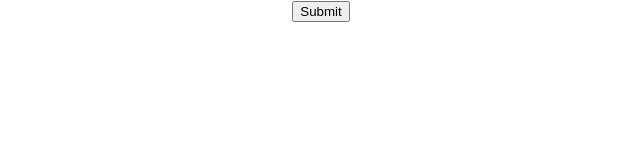
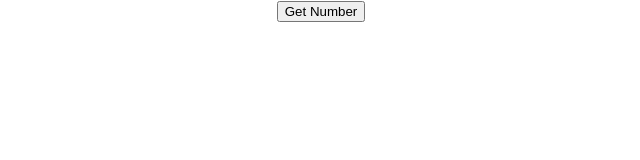
Before and after one commit to anthonye2007/React-cypress-fizzbuzz, a React app: page / in a window 1280 px wide. Shown: the top 160 px of the page, without its empty margins (319-959 px from the left). Built offline with nearby package versions, Linux system fonts and the light colour scheme.

Commit message:
Change button text to Get Number

```diff
--- a/src/App.js
+++ b/src/App.js
@@ -5,7 +5,7 @@ class App extends Component {
   render() {
     return (
       <div className="App">
-        <button>Submit</button>
+        <button>Get Number</button>
       </div>
     );
   }
```
Also changed, not shown: 2 other files (tests, documents, lock files or other folders).
